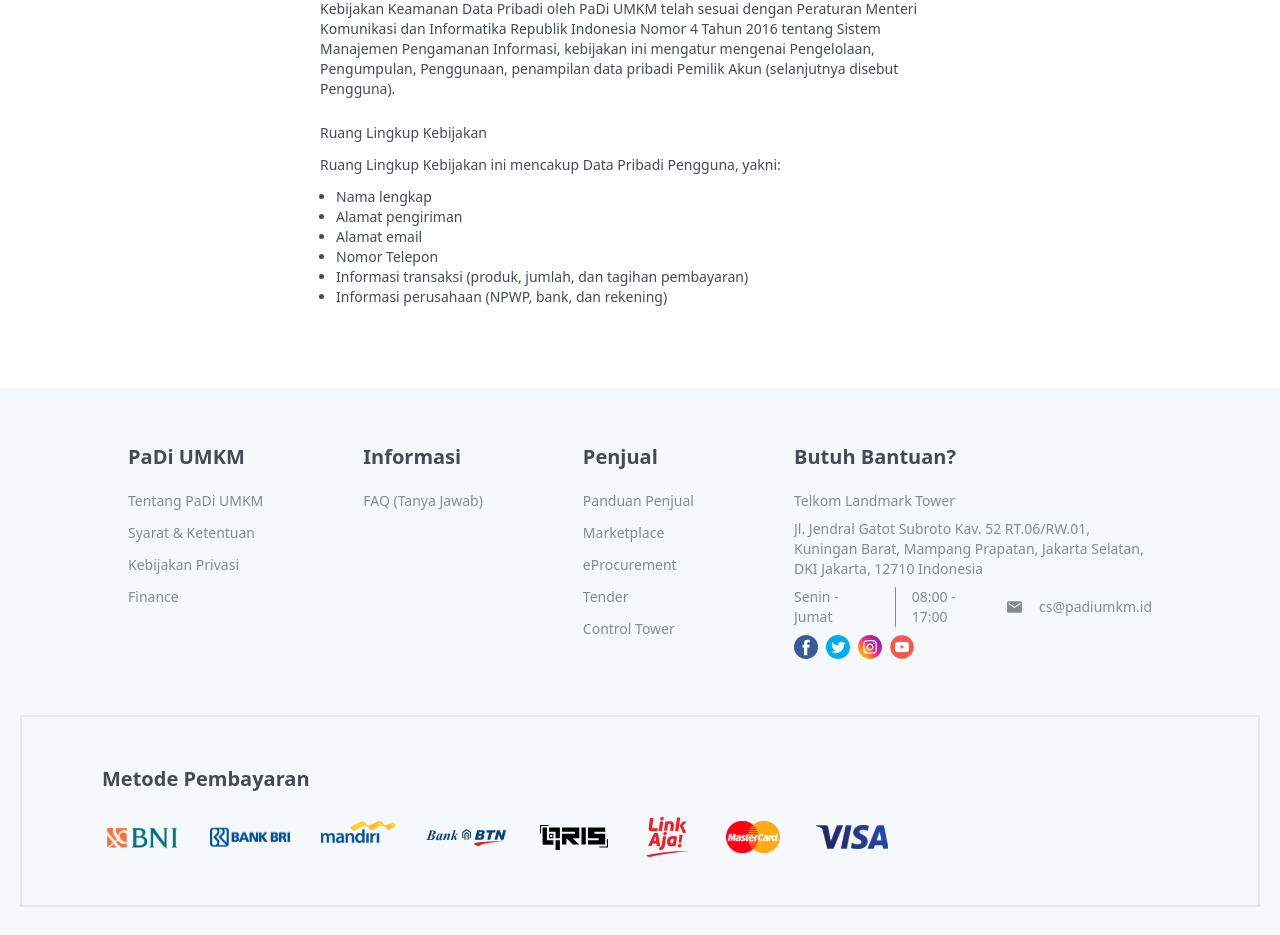
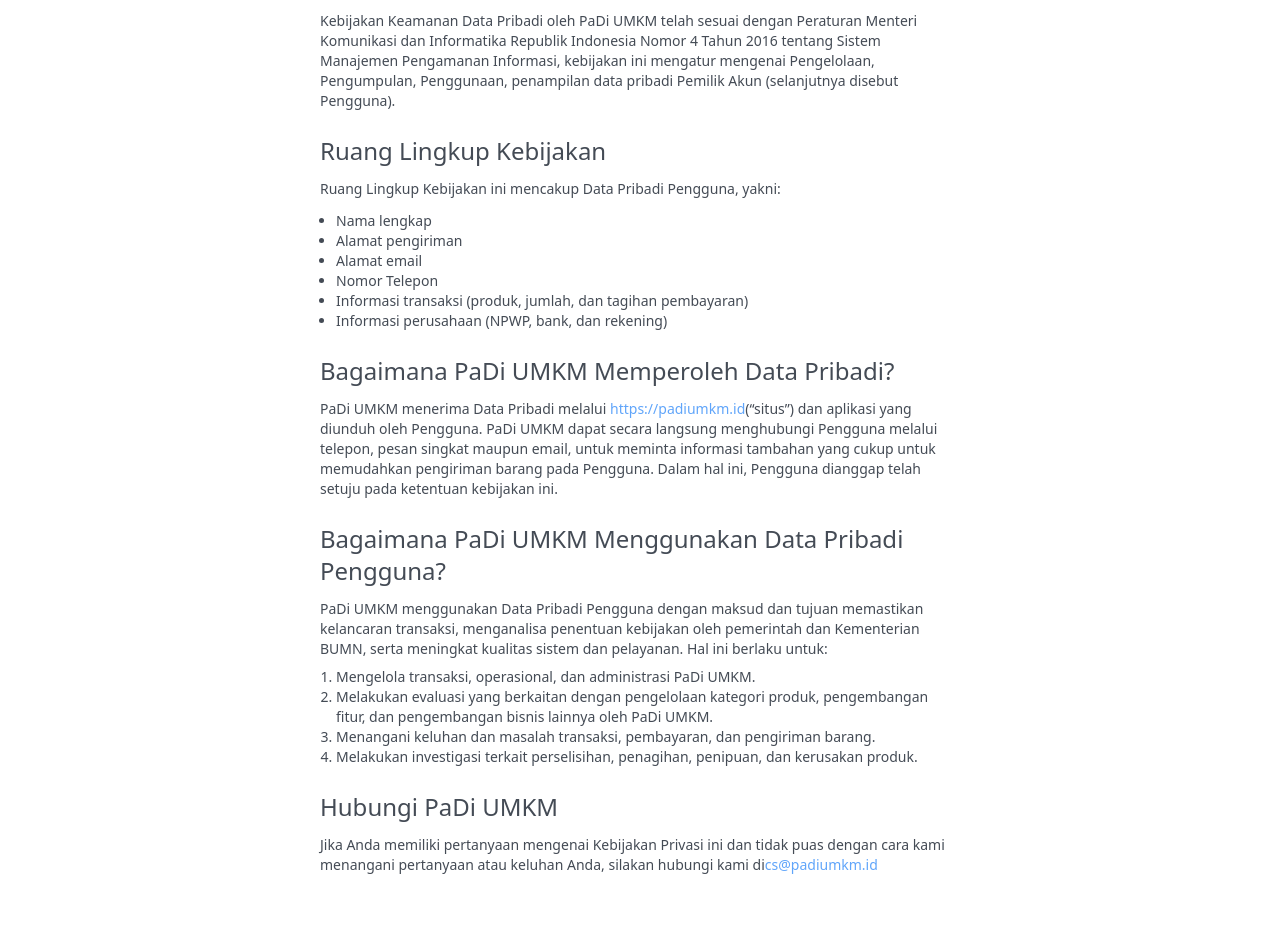
Before and after one commit to padiumkm/padiumkm, a Next.js app: page /kebijakan-privasi in a window 1280 px wide. Shown: the part 243-1178 px from the top of the page. Built offline with nearby package versions, Linux system fonts and the light colour scheme.

Commit message:
kebijakan privasi

```diff
--- a/pages/kebijakan-privasi.tsx
+++ b/pages/kebijakan-privasi.tsx
@@ -9,15 +9,15 @@ const KebijakanPrivasi: NextPage = () => {
             <Head>
                 <title>PaDi UMKM</title>
             </Head>
-            <h1 className="text-3xl text-center font-medium mb-10">
+            <h1 className=" text-3xl text-center font-medium mb-10">
                 Kebijakan Privasi
             </h1>
             <div className="space-y-3">
-                <h1 className="text-2x1 text-primaryText">Kebijakan Keamanan Data</h1>
+                <h3 className="text-2xl text-primaryText">Kebijakan Keamanan Data</h3>
                 <div>Kebijakan Keamanan Data Pribadi oleh PaDi UMKM telah sesuai dengan Peraturan Menteri Komunikasi dan Informatika Republik Indonesia Nomor 4 Tahun 2016 tentang Sistem Manajemen Pengamanan Informasi, kebijakan ini mengatur mengenai Pengelolaan, Pengumpulan, Penggunaan, penampilan data pribadi Pemilik Akun (selanjutnya disebut Pengguna).</div>
             </div>
             <div className="space-y-3">
-                <div className="text-2x1 text-primaryText">Ruang Lingkup Kebijakan</div>
+                <div className="text-2xl text-primaryText">Ruang Lingkup Kebijakan</div>
                 <div>Ruang Lingkup Kebijakan ini mencakup Data Pribadi Pengguna, yakni:</div>
                 <ul className="ml-4 list-disc">
                     <li className="custom-list-type-dot">Nama lengkap</li>
@@ -28,6 +28,33 @@ const KebijakanPrivasi: NextPage = () => {
                     <li>Informasi perusahaan (NPWP, bank, dan rekening)</li>
                 </ul>
             </div>
+            <div className="space-y-3">
+                <div className="text-2xl text-primaryText">Bagaimana PaDi UMKM Memperoleh Data Pribadi?</div>
+                <div>
+                    PaDi UMKM menerima Data Pribadi melalui <span className="text-blue-400 cursor-pointer"><a href={"/"} >https://padiumkm.id</a></span>
+                    (“situs”) dan aplikasi yang diunduh oleh Pengguna. PaDi UMKM dapat secara langsung menghubungi Pengguna melalui telepon, pesan singkat maupun email, untuk meminta informasi tambahan yang cukup untuk memudahkan pengiriman barang pada Pengguna. Dalam hal ini, Pengguna dianggap telah setuju pada ketentuan kebijakan ini.
+                </div>
+            </div>
+            <div className="space-y-3">
+                <div className="text-2xl text-primaryText">Bagaimana PaDi UMKM Menggunakan Data Pribadi Pengguna?</div>
+                <div>
+                    PaDi UMKM menggunakan Data Pribadi Pengguna dengan maksud dan tujuan memastikan kelancaran transaksi, menganalisa penentuan kebijakan oleh pemerintah dan Kementerian BUMN, serta meningkat kualitas sistem dan pelayanan. Hal ini berlaku untuk:
+                    <ol className="ml-4 mt-2 list-decimal">
+                        <li>Mengelola transaksi, operasional, dan administrasi PaDi UMKM.</li>
+                        <li>Melakukan evaluasi yang berkaitan dengan pengelolaan kategori produk, pengembangan fitur, dan pengembangan bisnis lainnya oleh PaDi UMKM.</li>
+                        <li>Menangani keluhan dan masalah transaksi, pembayaran, dan pengiriman barang.</li>
+                        <li>Melakukan investigasi terkait perselisihan, penagihan, penipuan, dan kerusakan produk.</li>
+                    </ol>
+                </div>
+            </div>
+            <div className="space-y-3">
+                <div className="text-2xl text-primaryText">Hubungi PaDi UMKM</div>
+                <div>
+                    Jika Anda memiliki pertanyaan mengenai Kebijakan Privasi ini dan tidak puas dengan cara kami menangani pertanyaan atau keluhan Anda, silakan hubungi kami di
+                    <span className="text-blue-400 cursor-pointer"><a href={"https://mail.google.com/"} >cs@padiumkm.id</a></span>
+                </div>
+            </div>
+
         </div>
     );
 };
--- a/pages/register.tsx
+++ b/pages/register.tsx
@@ -157,7 +157,7 @@ const Register: NextPage = () => {
             <div className="w-full mb-2">
               <p className="text-center text-sm text-primaryText">
                 Dengan mendaftar, saya menyetujui{" "}
-                <span className="text-primary text-sm cursor-pointer hover:text-opacity-70">
+                <span className="text-blue-400 text-primary text-sm cursor-pointer hover:text-opacity-70">
                   <Link href={"/syarat-dan-ketentuan"}>
                     Syarat dan Ketentuan
                   </Link>
@@ -165,7 +165,7 @@ const Register: NextPage = () => {
               </p>
               <p className="text-center text-sm text-primaryText">
                 serta{" "}
-                <span className="text-primary text-sm cursor-pointer hover:text-opacity-70">
+                <span className="text-blue-400 text-primary text-sm cursor-pointer hover:text-opacity-70">
                   <Link href={"/kebijakan-privasi"}>Kebijakan Privasi</Link>
                 </span>
               </p>
```
